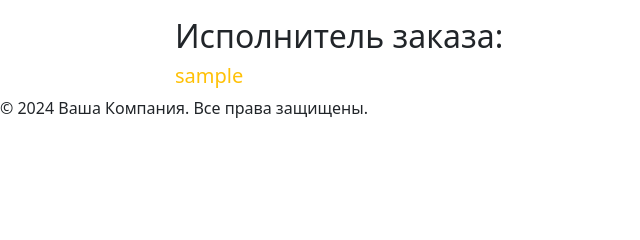
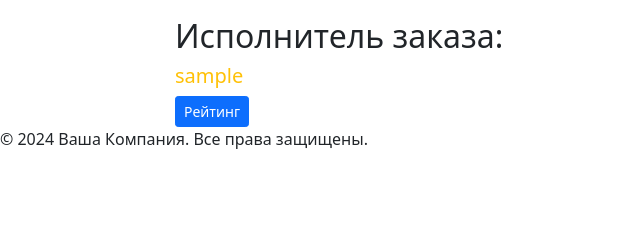
Before and after one commit to qwerty2265/py-dj-freelance, a Django app: template templates/freelance/customers/customer_access_order.html in a window 1280 px wide. Shown: the part 261-501 px from the top of the page, without its empty margins (0-640 px from the left). Run offline with Django 5.2, Linux system fonts and the light colour scheme; tables that the repository leaves empty hold one stand-in row (values such as "Sample post"); the template is opened without the code that fills it: values that come from a table or form of the project are taken from there, most other values are stand-ins (such as "Sample title", 1, 10 or a date in 2020); parts of the project's set-up code (start-up, migrations or seed data) failed here and were passed over; some libraries are stand-ins or nearby versions.

Commit message:
Add executor rating

```diff
--- a/templates/freelance/customers/customer_access_order.html
+++ b/templates/freelance/customers/customer_access_order.html
@@ -1,7 +1,6 @@
 {% extends 'basic/base.html' %}
 {% block content %}
 <h2>Заказ</h2>
-
 
 <div class="container">
     <div class="row-fluid">
@@ -10,22 +9,23 @@
             <p>{{ order.description }}</p>
             <p>Стоимость: {{ order.price }}</p>
             <p>Статус: {{ order.get_status_display }}</p>
+
             {% if accepted_executor %}
-            <h2>Исполнитель заказа:</h2>
-            <h5 class="text-warning">{{ accepted_executor.executor.profile.user.username }}</h5>
+                <h2>Исполнитель заказа:</h2>
+                <h5 class="text-warning">{{ accepted_executor.executor.profile.user.username }}</h5>
+                <a class="btn btn-primary btn-sm" href="{% url 'ratings:rating_update' order.pk %}"> Рейтинг </a>
             {% else %}
-            <h2>Выберите исполнителя:</h2>
+                <h2>Выберите исполнителя:</h2>
         </div>
         <div class="row">
             <div class="col-md-10 offset-md-1">
                 <form class="form form-inline" method="post" action="{% url 'freelance:customer-access-order' order.pk %}">
+                    {% csrf_token %}
                     {% for request in order.requests.all %}
-                    {% csrf_token %}
                     <div class="grid grid-cols-3">
                         <div class="row">
                             <div class="col-md-2 text-center">
-                            <input class="form-check-input" type="radio" name="executor"
-                                value="{{ request.executor.pk }}" />
+                                <input class="form-check-input" type="radio" name="executor" value="{{ request.executor.pk }}" />
                             </div>
                             <div class="col-md-8 text-left">
                                 <h5 class="text-secondary mb-0 d-inline">{{ request.executor.profile.user.username }}</h5>
```
